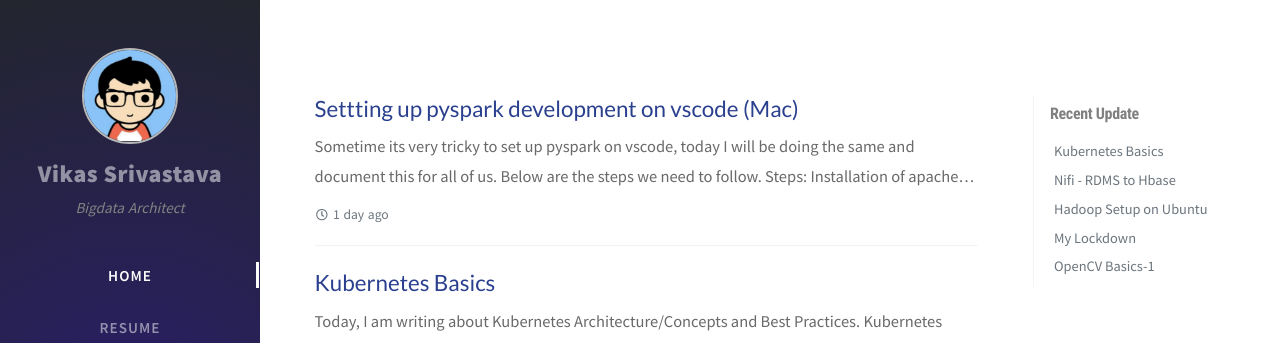
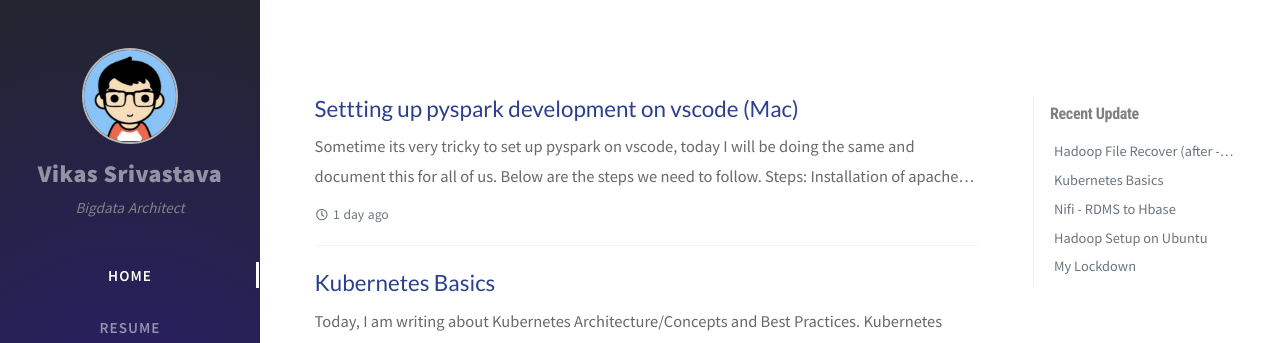
Before and after one commit to vikassri/vikassri.github.io, a Jekyll site: the page built from index.html, in a window 1280 px wide. Shown: the top 343 px of the page. Built offline with Jekyll 4.4.1, drawn with Linux system fonts in a browser that asks for light colours; nearby versions of some CDN libraries; the list of posts is cut into pages by our own code; comment, search, counter and statistics services are not loaded.

```diff
--- a/_data/updates.yml
+++ b/_data/updates.yml
@@ -4,6 +4,9 @@
 -
   filename: 'new-post'
   lastmod: '2020-07-24 17:11:39 +0530'
+-
+  filename: 'Hadoop-File-Recover'
+  lastmod: '2020-07-26 22:46:57 +0530'
 -
   filename: 'Blogging'
   lastmod: '2020-07-24 17:11:39 +0530'
```
